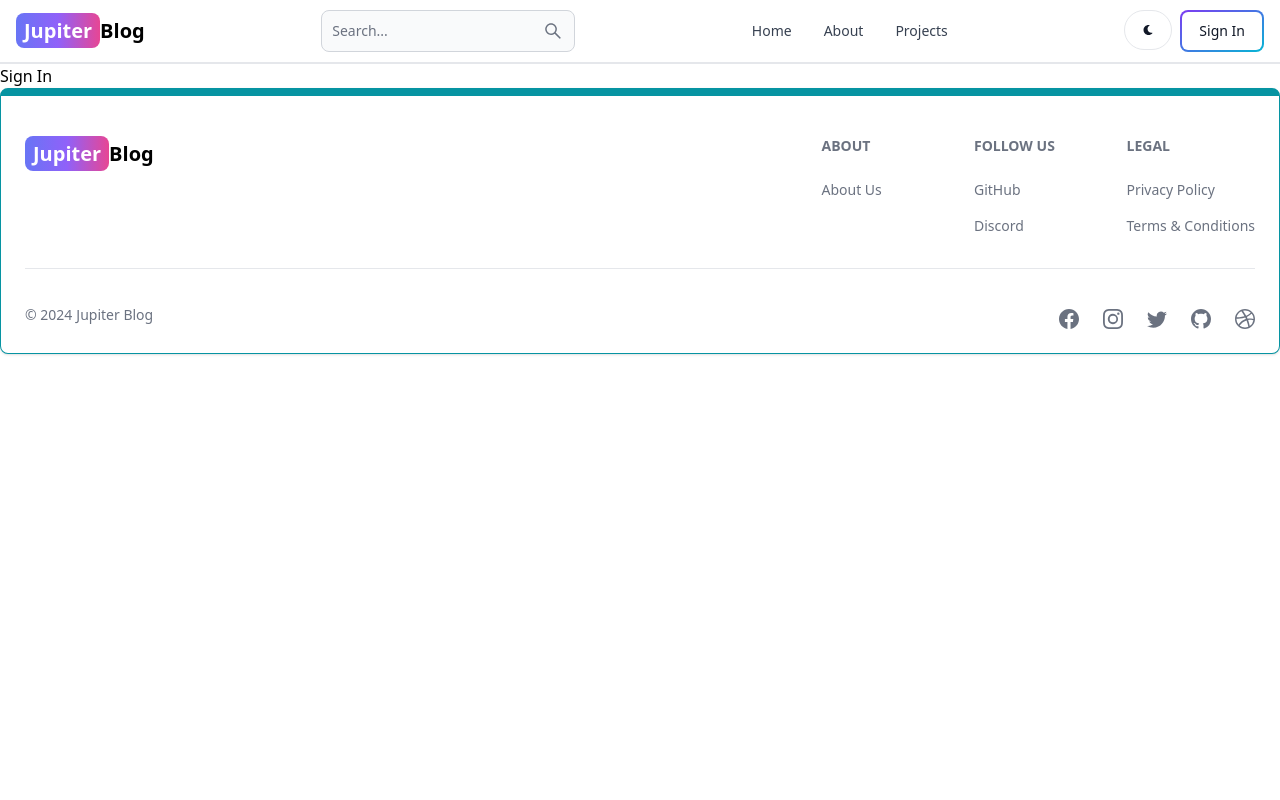
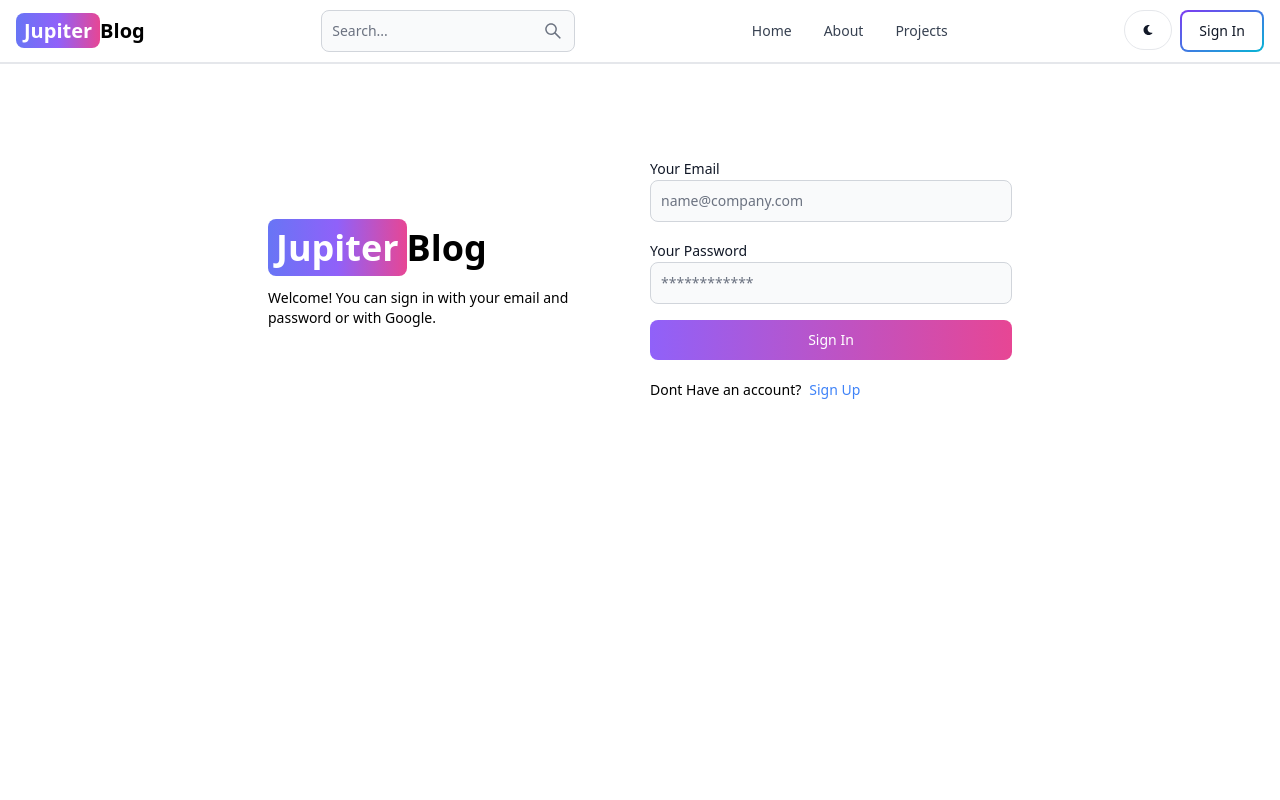
Before and after one commit to GVignesh-SD/mern-blog, a React (Vite) app in the folder client/: page /sign-in in a window 1280 px wide. Shown: the top 800 px of the page. Built offline with nearby package versions, Linux system fonts and the light colour scheme.

Commit message:
complete signin page functionality

```diff
--- a/client/src/pages/SignIn.jsx
+++ b/client/src/pages/SignIn.jsx
@@ -1,5 +1,116 @@
+import { Alert, Button, Label, Spinner, TextInput } from "flowbite-react";
+import { useState } from "react";
+import { Link, useNavigate } from "react-router-dom";
+
 const SignIn = () => {
-  return <div>Sign In</div>;
+  const [formData, setFormData] = useState({});
+  const [errorMessage, setErrorMessage] = useState(null);
+  const [loading, setLoading] = useState(false);
+  const navigate = useNavigate();
+  const handleChange = (e) => {
+    setFormData({
+      ...formData,
+      [e.target.id]: e.target.value.trim(),
+    });
+  };
+
+  const handleSubmit = async (e) => {
+    e.preventDefault();
+    if (!formData.email || !formData.password) {
+      return setErrorMessage("Please fill out all fields!");
+    }
+    try {
+      setLoading(true);
+      setErrorMessage(null);
+      const res = await fetch("/api/auth/signin", {
+        method: "POST",
+        headers: {
+          "Content-Type": "application/json",
+        },
+        body: JSON.stringify(formData),
+      });
+      const data = await res.json();
+
+      if (data.success == false) {
+        return setErrorMessage(data.message);
+      }
+      setLoading(false);
+      if (res.ok) {
+        navigate("/");
+      }
+    } catch (error) {
+      setErrorMessage(error.message);
+      setLoading(false);
+    }
+  };
+
+  return (
+    <div className="min-h-screen mt-20">
+      <div className="flex p-3 max-w-3xl mx-auto flex-col md:flex-row md:items-center gap-5">
+        {/* Left Side */}
+        <div className="flex-1">
+          <Link to="/" className="font-bold dark:text-white text-4xl">
+            <span className="px-2 py-1 bg-gradient-to-r from-indigo-500 via-purple-500 to-pink-500 rounded-lg text-white">
+              Jupiter
+            </span>
+            Blog
+          </Link>
+          <p className="text-sm mt-5">
+            Welcome! You can sign in with your email and password or with
+            Google.
+          </p>
+        </div>
+        {/* Right Side */}
+        <div className="flex-1">
+          <form className="flex flex-col gap-4" onSubmit={handleSubmit}>
+            <div>
+              <Label value="Your Email" />
+              <TextInput
+                type="email"
+                placeholder="name@company.com"
+                id="email"
+                onChange={handleChange}
+              />
+            </div>
+            <div>
+              <Label value="Your Password" />
+              <TextInput
+                type="password"
+                placeholder="************"
+                id="password"
+                onChange={handleChange}
+              />
+            </div>
+            <Button
+              gradientDuoTone={"purpleToPink"}
+              type="submit"
+              disabled={loading}
+            >
+              {loading ? (
+                <>
+                  <Spinner size="sm" />
+                  <span className="pl-3">Loading...</span>
+                </>
+              ) : (
+                "Sign In"
+              )}
+            </Button>
+          </form>
+          <div className="flex gap-2 text-sm mt-5">
+            <span>Dont Have an account?</span>
+            <Link to="/sign-up" className="text-blue-500">
+              Sign Up
+            </Link>
+          </div>
+          {errorMessage && (
+            <Alert className="mt-5" color="failure">
+              {errorMessage}
+            </Alert>
+          )}
+        </div>
+      </div>
+    </div>
+  );
 };
 
 export default SignIn;
```
